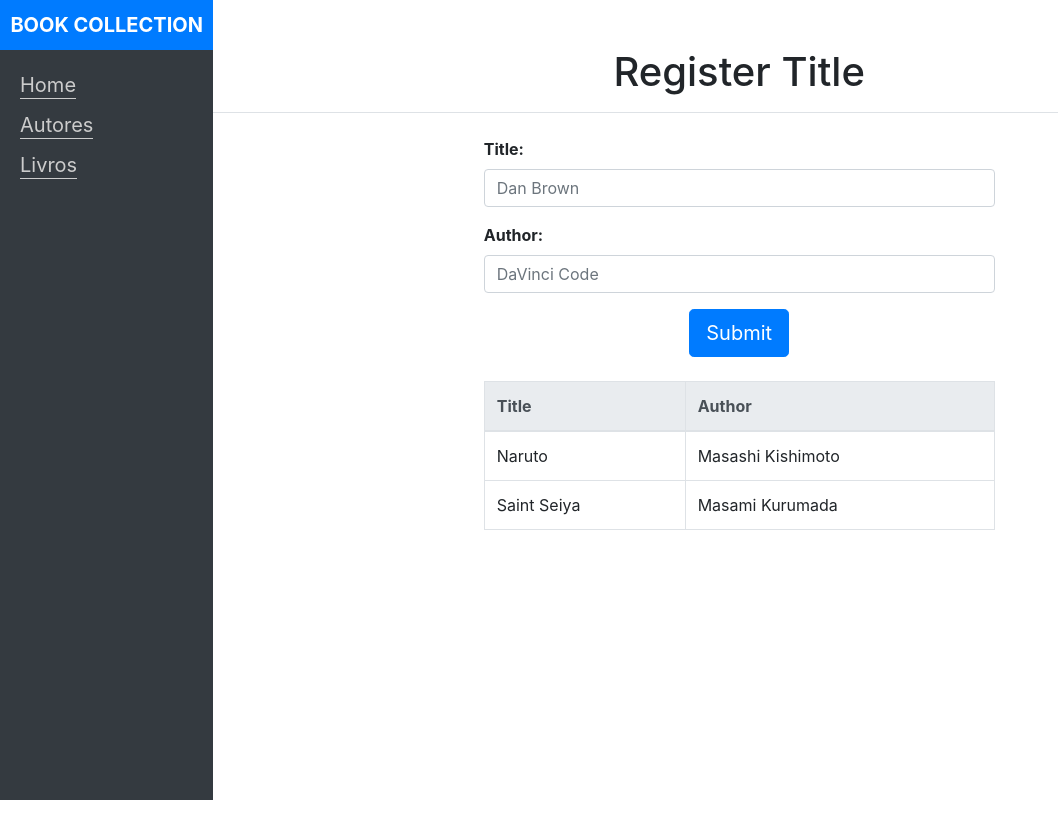
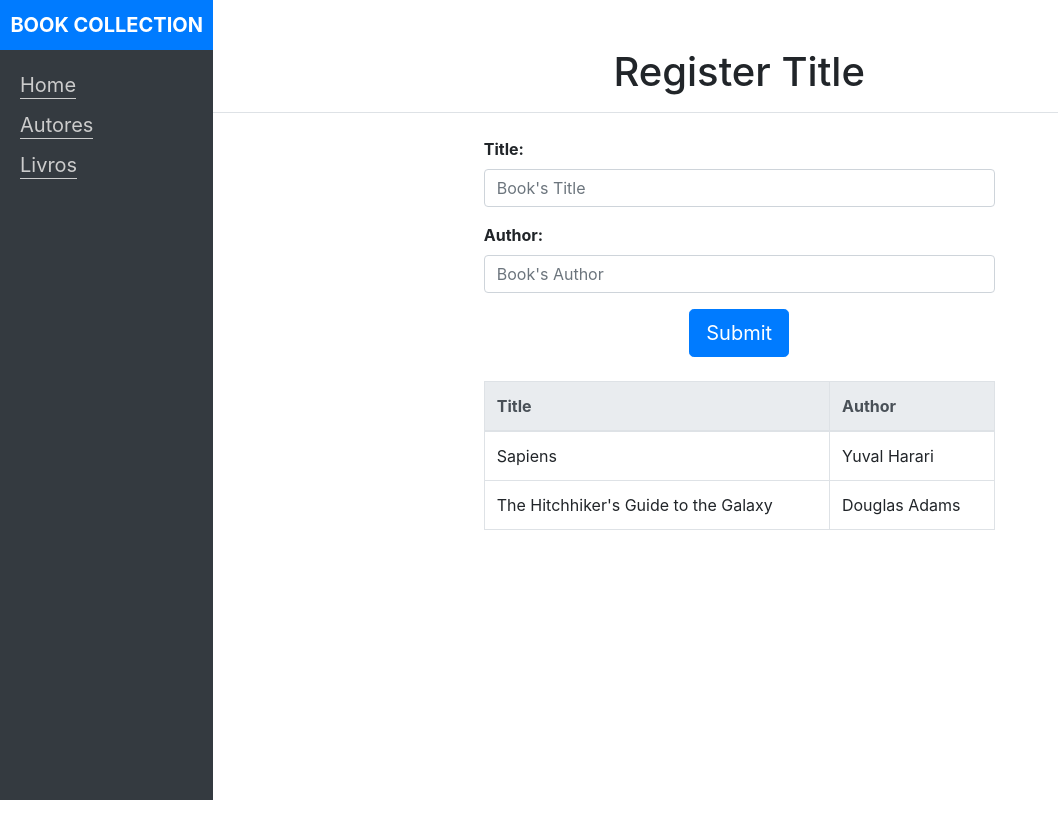
Before and after one commit to didiraja/react-book-collection, a React (Create React App) app: page /title in a window 1280 px wide. Shown: the top 838 px of the page, without its empty margins (0-1058 px from the left). Built offline with nearby package versions, Linux system fonts and the light colour scheme.

Commit message:
incluido redux tools; atualizado livros

```diff
--- a/src/components/RegisterAuthor.js
+++ b/src/components/RegisterAuthor.js
@@ -34,13 +34,13 @@ class RegisterAuthor extends Component {
           <div className="form-group">
             <label htmlFor="registerAuthor-title">Title:</label>
             <input type="text" className="form-control" ref="registerTitle"
-              placeholder="Dan Brown" />
+              placeholder="Book's Title" />
           </div>
 
           <div className="form-group">
             <label htmlFor="registerAuthor-author">Author:</label>
             <input type="text" className="form-control" ref="registerAuthor"
-              placeholder="DaVinci Code" />
+              placeholder="Book's Author" />
           </div>
 
           <button type="submit" className="btn btn-lg d-block mx-auto btn-primary">Submit</button>
--- a/src/redux.js
+++ b/src/redux.js
@@ -4,13 +4,13 @@ import { createStore } from "redux"
 const INITIAL_STATE = [
   {
     id: 1,
-    name: "Naruto",
-    author: "Masashi Kishimoto",
+    name: "Sapiens",
+    author: "Yuval Harari",
   },
   {
     id: 2,
-    name: "Saint Seiya",
-    author: "Masami Kurumada",
+    name: "The Hitchhiker's Guide to the Galaxy",
+    author: "Douglas Adams",
   }
 ]
 
@@ -29,7 +29,8 @@ export function reducer(state = INITIAL_STATE, action) {
 
 }
 
-export const store = createStore(reducer)
+export const store = createStore(reducer,
+  window.__REDUX_DEVTOOLS_EXTENSION__ && window.__REDUX_DEVTOOLS_EXTENSION__())
 
 // ACTION
 export function addBook(bookObj) {
```
